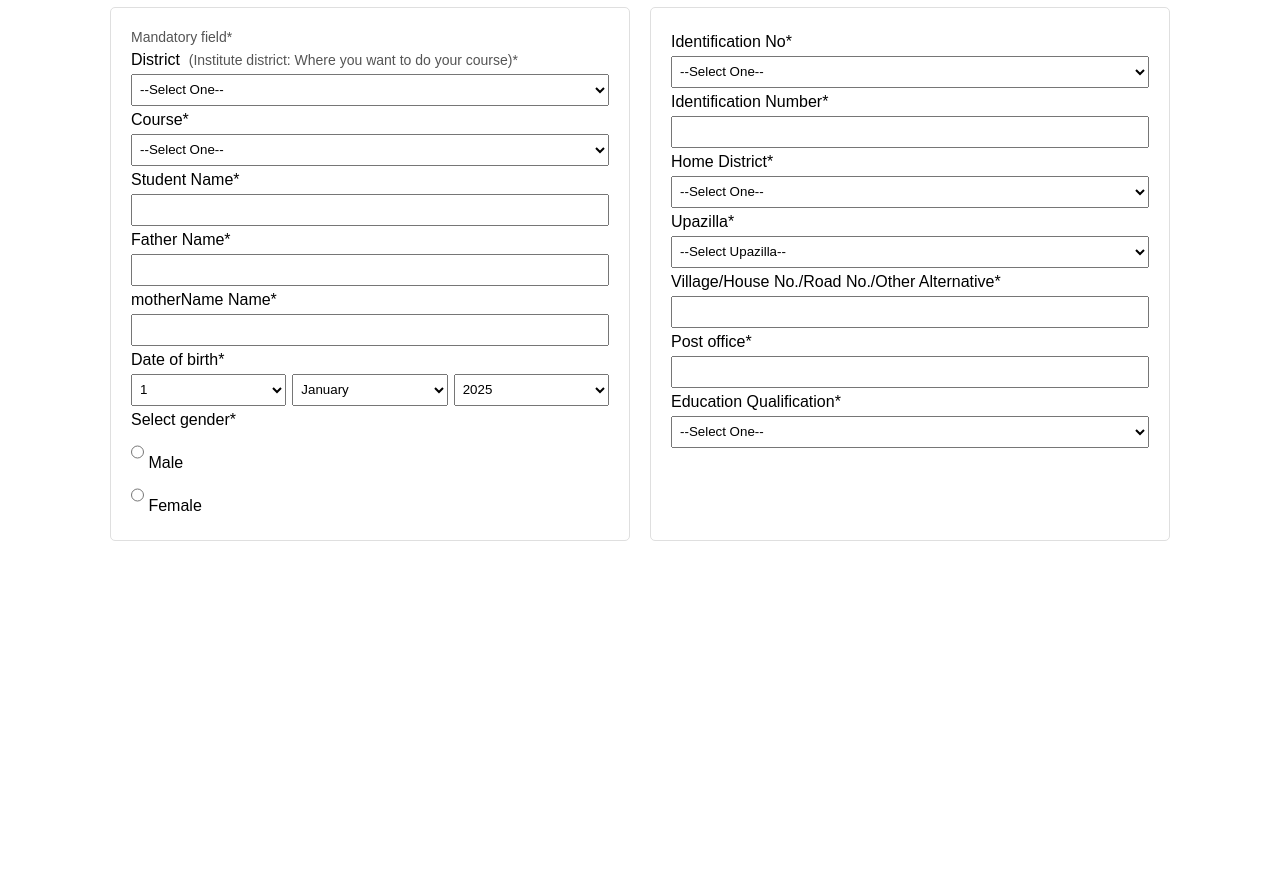
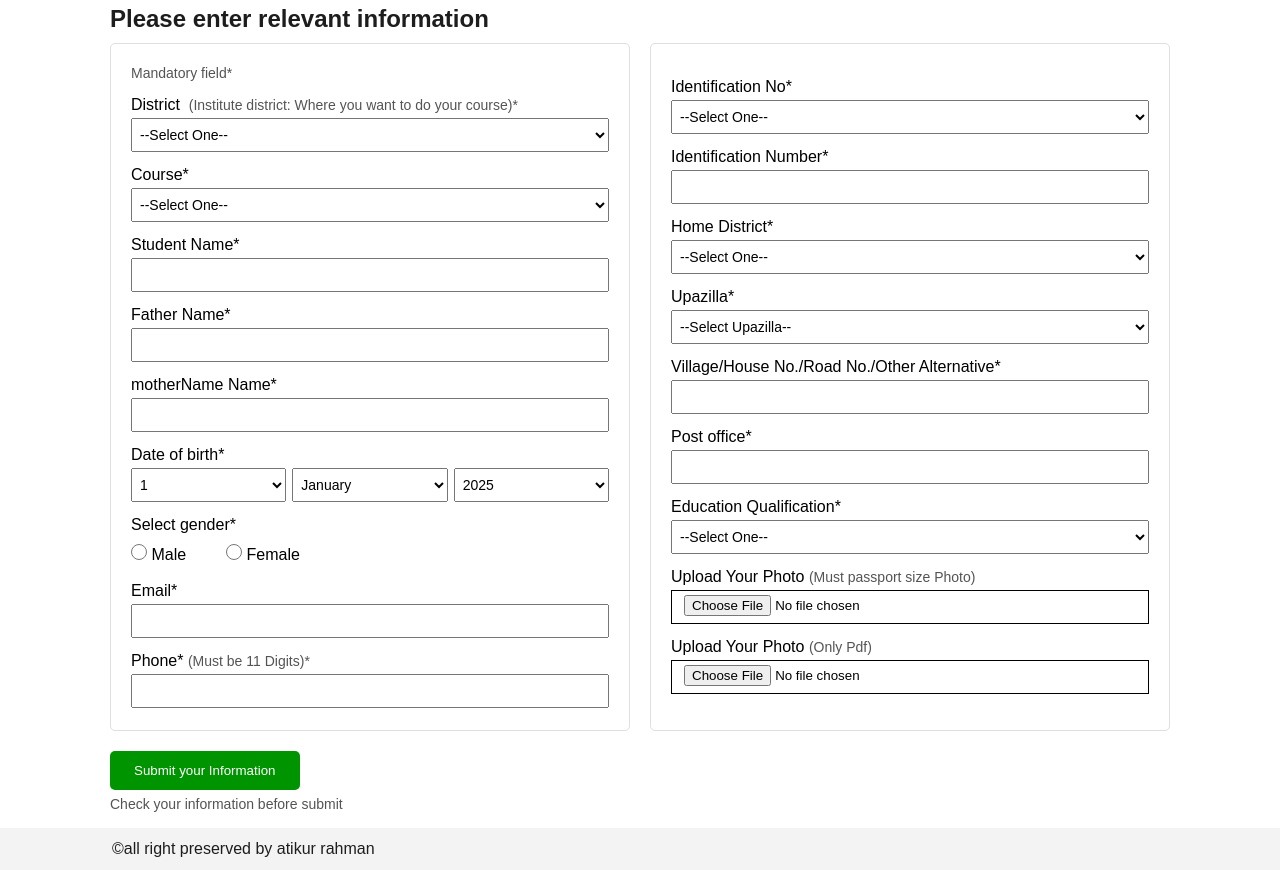
Before and after one commit to atikur-12/Form-page, a plain HTML site: page index.html in a window 1280 px wide. Shown: the part 278-1148 px from the top of the page. Before the commit the page ends 829 px from the top, so only its background shows below. Drawn offline with Linux system fonts and the light colour scheme.

Commit message:
update html css

```diff
--- a/index.css
+++ b/index.css
@@ -21,12 +21,13 @@ header{
 }
 nav{
     padding: 20px;
-    padding-right: 220px;
+    padding-right: 820px;
+    padding-left: 0px;
     background-color: #F3F3F3;
 }
 nav ul{
     display: flex;
-    justify-content: space-around;
+    justify-content: space-between;
     margin: 0px 110px;
 }
 nav ul li{
@@ -40,6 +41,16 @@ nav#navBar ul li:first-child,
 ul:last-child {
     flex-grow: 0; /* Prevents extra spacing on the first and last items */
     text-align: left; /* Aligns first item to the left */
+}
+/* title h1 h2 */
+#title h1{
+   color: #F19731;
+   font-size: 32px;
+}
+#title h2{
+   color: #1d1d1d;
+   font-size: 24px;
+   font-weight: regular;
 }
 select{
     padding: px;
@@ -75,21 +86,69 @@ select{
  }
  label{
     display: block;
-    margin: 5px 0px;
+    margin: 14px 0px 4px 0px;
  }
  input{
     margin: 0px;
     margin: 2px 0px;
     width: 100%;
-    height: 32px;
+    height: 34px;
  }
  select{
     width: 100%;
     padding: 4px;
-    height: 32px;
+    height: 34px;
+    font-size: 14px;
  }
  .radioB{
     padding: opx;
     display: inline;
-    width: auto;
+    width:16px;
+    height: 16px;
  }
+ section.submit{
+    margin: 10px 110px;
+    display: inline-flex;
+    flex-direction: column;
+ }
+ button.submit-button{
+    padding: 12px 24px;
+    background-color: rgb(0, 149, 0);
+    color: white;
+    border: 0px;
+    border-radius: 5px;
+    cursor: pointer;
+    width: fit-content;
+ }
+ button.submit-button:hover{
+   background-color: rgb(1, 181, 1);
+ }
+ span.btnstatus{
+   margin: 6px 0px;
+ }
+ /* gender select radio buttons */
+div.gender--select{
+   display: flex;
+   flex-direction: rows;
+   gap: 40px;
+}
+/* Footer */
+Footer.footer{
+   background-color: #F3F3F3;
+   padding: 2px;
+}
+Footer p{
+   margin: 10px 110px;
+   color: #1d1d1d;
+}
+/* upload file */
+input#picture{
+   border: 1.5px solid rgb(0, 0, 0);
+}
+input#certificate{
+   border: 1.5px solid rgb(0, 0, 0);
+}
+/* radio button input customize */
+label#radioBtn{
+   margin: 4px 0px;
+}
--- a/index.html
+++ b/index.html
@@ -13,6 +13,7 @@
         <img src="./img/learn.svg" alt="learning and earning" class="logo logo2">
         <img src="./img/a2i.svg" alt="a2i" class="logo logo3">
     </header>
+    <!-- Navbar -->
     <nav id="navBar">
         <ul>
             <li><a href="">Home</a></li>
@@ -24,11 +25,13 @@
             <li><a href="#">Login</a></li>
         </ul>
     </nav>
+    <!-- title h1 h2 -->
     <div id="title">
         <h1>Student Registration Form</h1>
         <hr>
-        <h2>please enter relevant information</h2>
+        <h2>Please enter relevant information</h2>
     </div>
+    <!-- form box -->
     <section id="form">
             <div class="secLeft">
                 <span class="warn">Mandatory field*</span>
@@ -70,14 +73,22 @@
                         <option value="#">2023</option>
                     </select>
                 </div>
-                <label for="gnder">Select gender*</label>
-                <label>
-                    <input type="radio" name="gender" value="male" class="radioB"> Male
-                </label>
-                <label>
-                    <input type="radio" name="gender" value="female" class="radioB"> Female
-                </label>
+                <label for="gender-male">Select gender*</label>
+                <div class="gender--select">
+                    <label id="radioBtn">
+                        <input type="radio" id="gender-male" name="gender" value="male" class="radioB"> Male
+                    </label>
+                    <label id="radioBtn">
+                        <input type="radio" id="gender-female" name="gender" value="female" class="radioB"> Female
+                    </label>
+                </div>
+                <!-- Email and Phone -->
+                <label for="Email">Email*</label>
+                <input type="text" id="Email">
+                <label for="Phone">Phone* <span class="warn">(Must be 11 Digits)*</span></label>
+                <input type="text" id="Phone">
             </div>
+            <!-- Right Form Section -->
             <div class="secRight">
                 <label for="#">Identification No*</label>
                 <select name="#" id="" required>
@@ -106,7 +117,21 @@
                     <option value="#">HSC</option>
                     <option value="#">HSC</option>
                 </select>
+                <!-- Upload file -->
+                <label for="pictue" class="picture">Upload Your Photo <span class="warn"> (Must passport size Photo)</span></label>
+                <input type="file" name="" id="certificate">
+                <label for="certificate" class="certificate">Upload Your Photo <span class="warn"> (Only Pdf)</span></label>
+                <input type="file" name="" id="certificate">
             </div>
     </section>
+    <section class="submit">
+        <button class="submit-button">
+            Submit your Information
+        </button>
+        <span class="warn btnstatus">Check your information before submit</span>
+    </section>
+    <footer class="footer">
+        <p>&copy;all right preserved by atikur rahman</p>
+    </footer>
 </body>
 </html>
```
